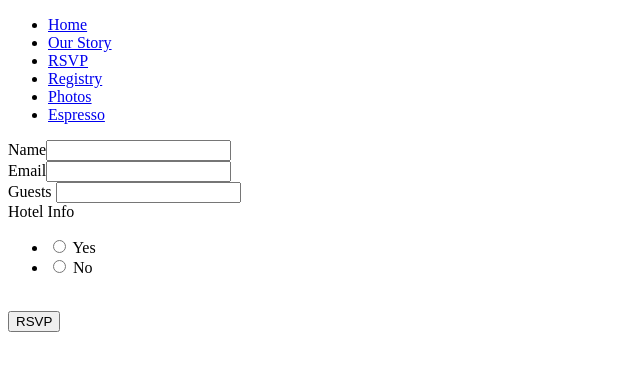
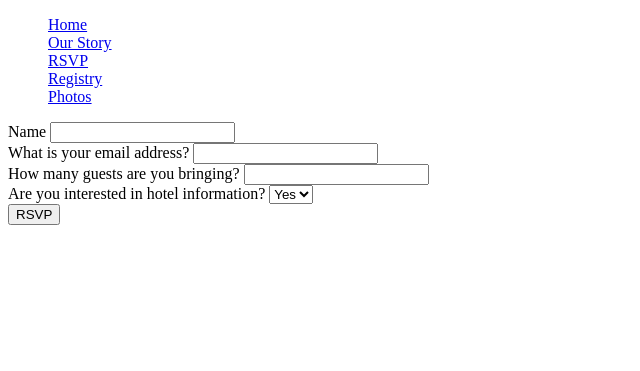
Before and after one commit to kennes913/blease-be-my-kennedy, a Flask app: page /rsvp in a window 1280 px wide. Shown: the top 371 px of the page, without its empty margins (0-640 px from the left). Run offline with Flask 2, Linux system fonts and the light colour scheme; data that the repository does not hold is empty; some libraries are stand-ins or nearby versions.

Commit message:
working form with errors pushed to template

```diff
--- a/bbmk/forms.py
+++ b/bbmk/forms.py
@@ -6,7 +6,7 @@ https://flask-wtf.readthedocs.io/en/latest/quickstart.html#creating-forms
 """
 from wtforms import Form
 from wtforms.validators import DataRequired
-from wtforms import StringField, RadioField, DateTimeField, IntegerField, SubmitField
+from wtforms import StringField, SelectField, DateTimeField, IntegerField, SubmitField
 
 
 class RSVPForm(Form):
@@ -15,7 +15,7 @@ class RSVPForm(Form):
 	hotel_info_choices = [("Yes", "Yes"), ("No", "No")]
 
 	name = StringField(u'Name', validators=[DataRequired(message='We need to know who you are.')])
-	email = StringField(u'Email')
-	guests = IntegerField(u'Guests',validators=[DataRequired(message="We need to know if you're bringing guests.")])
-	hotel_rec = RadioField(u'Hotel Info',choices=hotel_info_choices)
+	email = StringField(u'What is your email address?')
+	guests = IntegerField(u'How many guests are you bringing?',validators=[DataRequired(message="We need to know if you're bringing guests.")])
+	hotel_rec = SelectField(u'Are you interested in hotel information?', choices=hotel_info_choices)
 	submit = SubmitField("RSVP")
--- a/bbmk/templates/base.html
+++ b/bbmk/templates/base.html
@@ -11,13 +11,12 @@
 <body>
     <!--- Nav -->
     <nav>
-        <ul>
+        <ul style="list-style-type:none">
             <li><a href="/">Home</a></li>
             <li><a href="/story">Our Story</a></li>
             <li><a href="/rsvp">RSVP</a></li>
             <li><a href="/registry">Registry</a></li>
             <li><a href="/photos">Photos</a></li>
-            <li><a href="/espresso">Espresso</a></li>
         </ul>
     </nav>
     <div id='container'>
--- a/bbmk/templates/rsvp.html
+++ b/bbmk/templates/rsvp.html
@@ -3,21 +3,22 @@
     SKAB RSVP Form
 {% endblock %}
 {% block container %}
-    {% print errors %}
-    {% if errors != None %}
-        <ul>
-            {% for field in errors %}
-                <li> {{ field }} : {{ errors[field] }} </li>
-            {% endfor %}
-        </ul>
-    {% endif %}
+
+{% if form.errors != 'None' %}
+    <ul class=errors style="list-style-type:none" >
+        {% for error in form.errors %}
+            <li> {{ form.errors[error][0] }}</li>
+        {% endfor %}
+    </ul>
+{% endif %}
+
 <section id=form>
     <!-- Rsvp Form -->
-    <form method="post" action="{{ url_for('general.add_guest') }}">
+    <form method="post" action="{{ url_for('general.submit_rsvp') }}">
         {{ form.csrf_token }}
-        {{ form.name.label }}{{ form.name() }}
+        {{ form.name.label }} {{ form.name() }}
         </br>
-        {{ form.email.label }}{{ form.email() }}
+        {{ form.email.label }} {{ form.email() }}
         </br>
         {{ form.guests.label }} {{ form.guests() }}
         </br>
--- a/bbmk/templates/story.html
+++ b/bbmk/templates/story.html
@@ -4,6 +4,6 @@
 {% endblock %}
 {% block container %}
 	<section id=story>
-		Our love story goes here.
+		Story goes here.
 	</section>
 {% endblock %}
--- a/bbmk/views.py
+++ b/bbmk/views.py
@@ -21,11 +21,11 @@ def wedding_registry():
   raise NotImplementedError
 
 @views.route('/rsvp')
-def event(errors=None):
+def event():
 	return render_template('rsvp.html', form=RSVPForm())
 
-@views.route('/add_guest', methods=['POST'])
-def add_guest():
+@views.route('/submit_rsvp', methods=['POST'])
+def submit_rsvp():
 	form = RSVPForm(request.form)
 	submit_time = datetime.strftime(datetime.now(), '%Y-%m-%d T %H:%M:%S')
 	if form.validate():
@@ -38,7 +38,8 @@ def add_guest():
 		new.save()
 		return redirect(url_for('general.success'))
 	else:
-		return redirect(url_for('general.event'))
+		print form.errors
+		return render_template('rsvp.html', form=form)
 
 @views.route('/success', methods=['GET'])
 def success():
```
